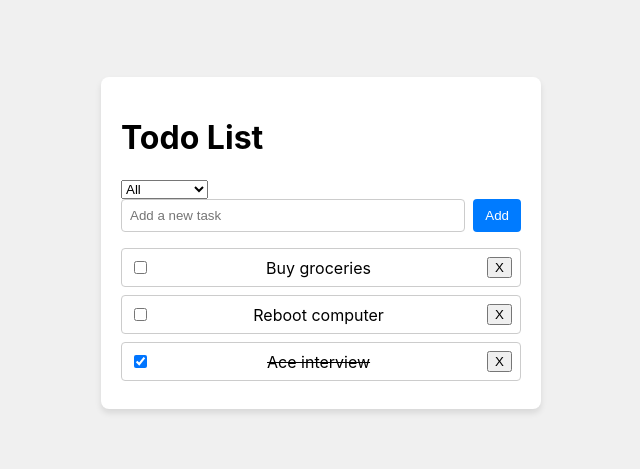
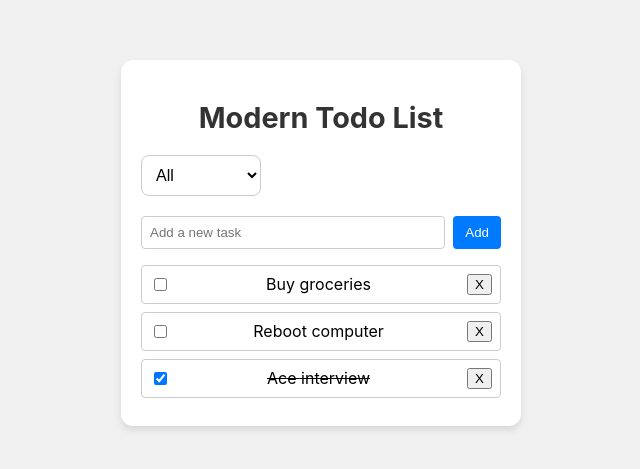
Before and after one commit to Dave-Guangyao-Li/todo-list-ts, a React (Create React App) app: page / in a window 1280 px wide. Shown: the part 157-626 px from the top of the page, without its empty margins (319-959 px from the left). Built offline with nearby package versions, Linux system fonts and the light colour scheme.

Commit message:
style improvement

```diff
--- a/src/App.tsx
+++ b/src/App.tsx
@@ -4,6 +4,58 @@
 import AddInput from './components/AddInput';
 
 import TodoList from './components/TodoList';
+
+const AppWrapper = styled.div`
+	display: flex;
+	width: 400px;
+	flex-direction: column;
+	align-items: center;
+	justify-content: center;
+	min-height: 100vh;
+`;
+
+const Card = styled.div`
+	background: #fff;
+	border-radius: 12px;
+	box-shadow: 0px 4px 6px rgba(0, 0, 0, 0.1);
+	max-width: 600px;
+	width: 100%;
+	padding: 20px;
+	box-sizing: border-box;
+`;
+
+const Title = styled.h1`
+	font-size: 1.8rem;
+	color: #333;
+	margin-bottom: 20px;
+	text-align: center;
+`;
+
+const FilterWrapper = styled.div`
+	display: flex;
+	justify-content: space-between;
+	align-items: center;
+	margin-bottom: 20px;
+`;
+
+const Dropdown = styled.select`
+	padding: 10px;
+	border-radius: 8px;
+	border: 1px solid #ccc;
+	font-size: 1rem;
+	background: #fff;
+	cursor: pointer;
+	transition: border-color 0.3s;
+
+	&:hover {
+		border-color: #007bff;
+	}
+
+	&:focus {
+		outline: none;
+		border-color: #007bff;
+	}
+`;
 
 const Wrapper = styled.div`
 	width: 400px;
@@ -85,24 +137,27 @@
 	}, [todos]);
 
 	return (
-		<Wrapper>
-			<h1>Todo List</h1>
-			<select
+		<AppWrapper>
+			<Card>
+				<Title>Modern Todo List</Title>
+				<FilterWrapper>
+					<Dropdown
 						value={filter}
 						onChange={(e) => setFilter(e.target.value as typeof filter)}
 					>
 						<option value='all'>All</option>
 						<option value='active'>Active</option>
 						<option value='completed'>Completed</option>
-			</select>
+					</Dropdown>
+				</FilterWrapper>
 				<AddInput onAdd={addTodo} />
-			{/*  the checked value is explicitly passed from the TodoItem component via the onChange handler. This approach ensures that the checked state of the todo is set to the exact value provided by the input event (e.target.checked), which comes directly from the browser’s checkbox state. */}
 				<TodoList
 					todos={filteredTodos}
 					onChange={handleChange}
 					onDelete={handleDelete}
 				/>
-		</Wrapper>
+			</Card>
+		</AppWrapper>
 	);
 };
 
```
Lines whose indentation alone changed are shown as unchanged.
